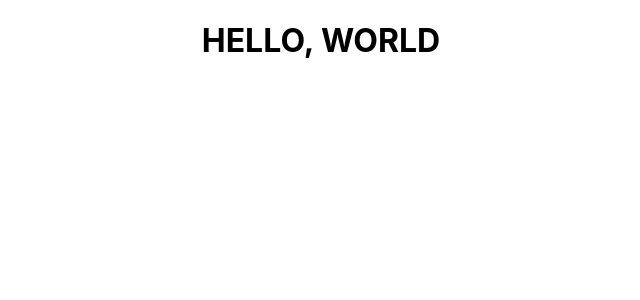
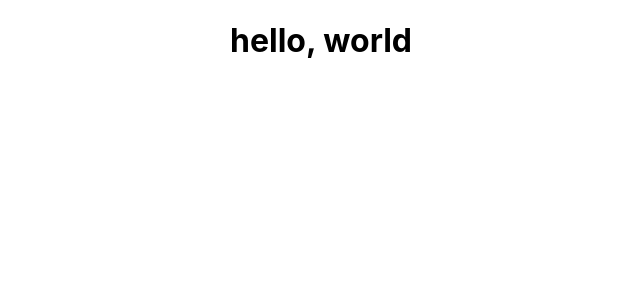
Before and after one commit to ejelome/pfinder, a React (Create React App) app: page / in a window 1280 px wide. Shown: the top 300 px of the page, without its empty margins (319-959 px from the left). Built offline with nearby package versions, Linux system fonts and the light colour scheme.

Commit message:
Add defaultProps

```diff
--- a/src/App.js
+++ b/src/App.js
@@ -2,23 +2,20 @@ import React, { Component } from "react";
 import "./App.css";
 
 class Heading extends Component {
+  static defaultProps = {
+    title: "hello, world",
+  };
+
   render() {
     return <h1>{this.props.title}</h1>;
   }
 }
 
 class App extends Component {
-  say(greeting = "hi") {
-    return `${greeting}, world`;
-  }
-
   render() {
-    const greeting = "hello";
-    const title = this.say(greeting).toUpperCase();
-
     return (
       <div className="App">
-        <Heading title={title} />
+        <Heading />
       </div>
     );
   }
```
